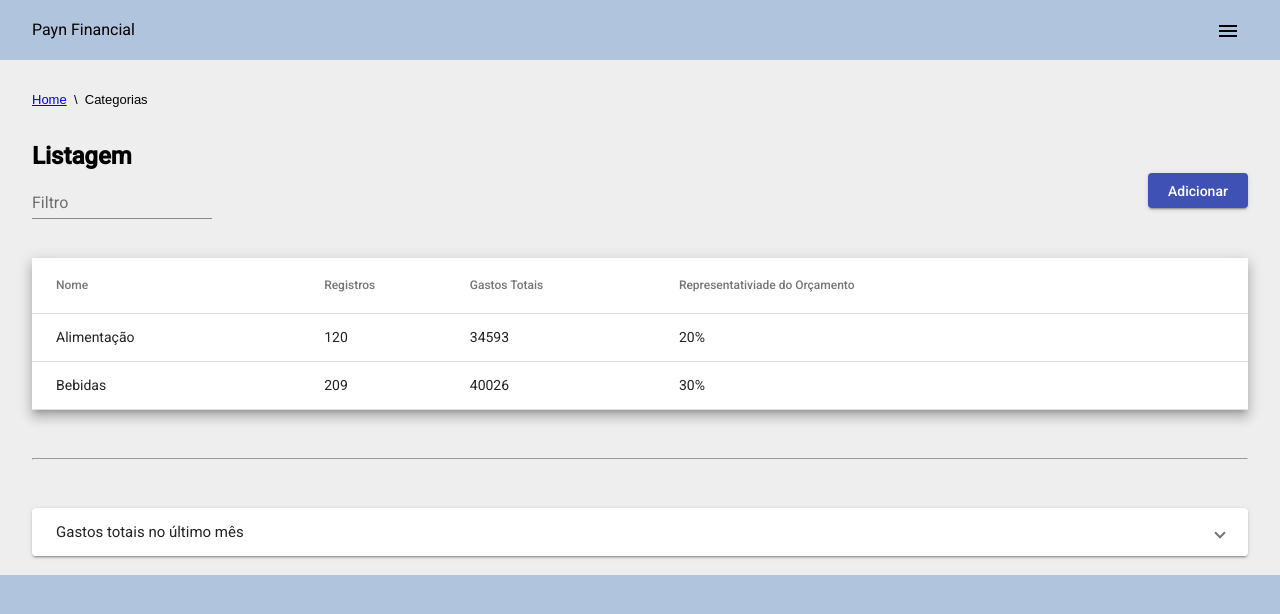
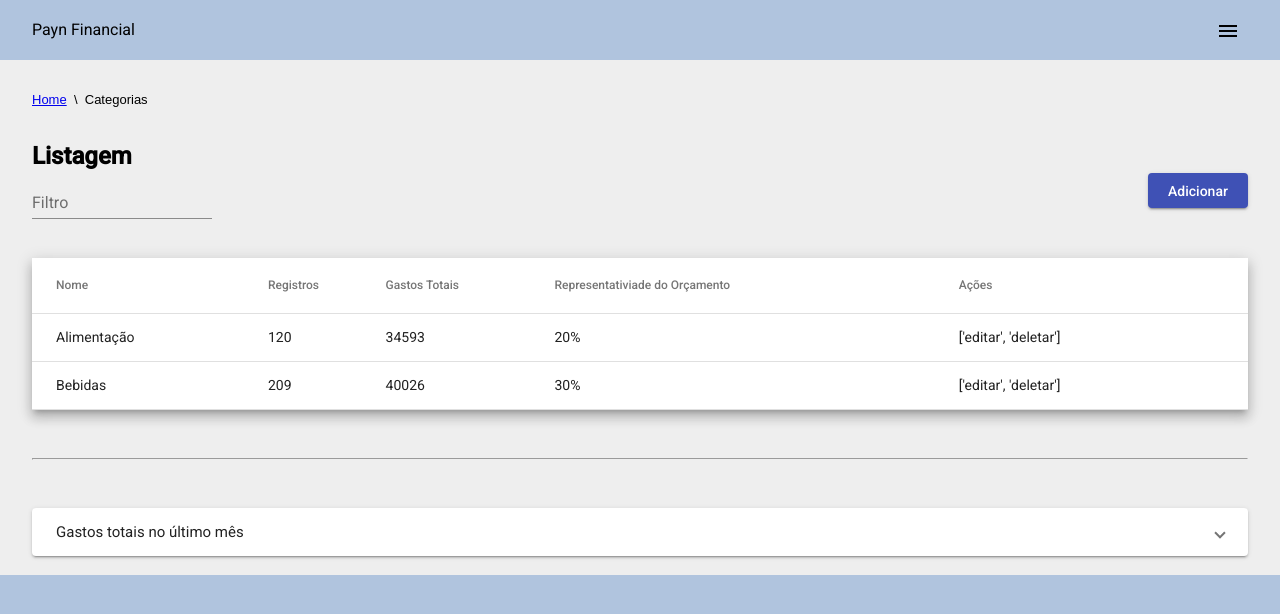
Before and after one commit to darlandc/payin, an Angular app: page /cat in a window 1280 px wide. Shown: the top 614 px of the page. Built offline with nearby package versions, Linux system fonts and the light colour scheme.

Commit message:
começando ações em categorias

```diff
--- a/src/app/pages/cat/list/list.component.html
+++ b/src/app/pages/cat/list/list.component.html
@@ -34,6 +34,10 @@
       <th mat-header-cell *matHeaderCellDef>  Representativiade do Orçamento </th>
       <td mat-cell *matCellDef="let categoria"> {{categoria.porcentagem}} </td>
     </ng-container>
+    <ng-container matColumnDef="actions">
+        <th mat-header-cell *matHeaderCellDef>  Ações </th>
+        <td mat-cell *matCellDef="let categoria"> {{categoria.actions}} </td>
+      </ng-container>
 
     <tr mat-header-row *matHeaderRowDef="displayedColumns"></tr>
     <tr mat-row *matRowDef="let row; columns: displayedColumns;"></tr>
--- a/src/app/pages/cat/list/list.component.ts
+++ b/src/app/pages/cat/list/list.component.ts
@@ -6,11 +6,12 @@ export interface TiposCategorias {
   registros: number;
   gastosTotais: number;
   porcentagem: string;
+  actions: any;
 }
 
 const ELEMENT_DATA: TiposCategorias[] = [
-  { nome: 'Alimentação', registros: 120, gastosTotais: 34593, porcentagem: '20%'},
-  { nome: 'Bebidas', registros: 209, gastosTotais: 40026, porcentagem: '30%'}
+  { nome: 'Alimentação', registros: 120, gastosTotais: 34593, porcentagem: '20%', actions: "['editar', 'deletar']" },
+  { nome: 'Bebidas', registros: 209, gastosTotais: 40026, porcentagem: '30%', actions: "['editar', 'deletar']" }
 ];
 
 
@@ -26,7 +27,7 @@ export class ListComponent implements OnInit {
 
   panelOpenState = false;
 
-  displayedColumns: string[] = ['nome', 'registros', 'gastosTotais', 'porcentagem'];
+  displayedColumns: string[] = ['nome', 'registros', 'gastosTotais', 'porcentagem', 'actions'];
 
   dataSource = new MatTableDataSource(ELEMENT_DATA);
 
```
